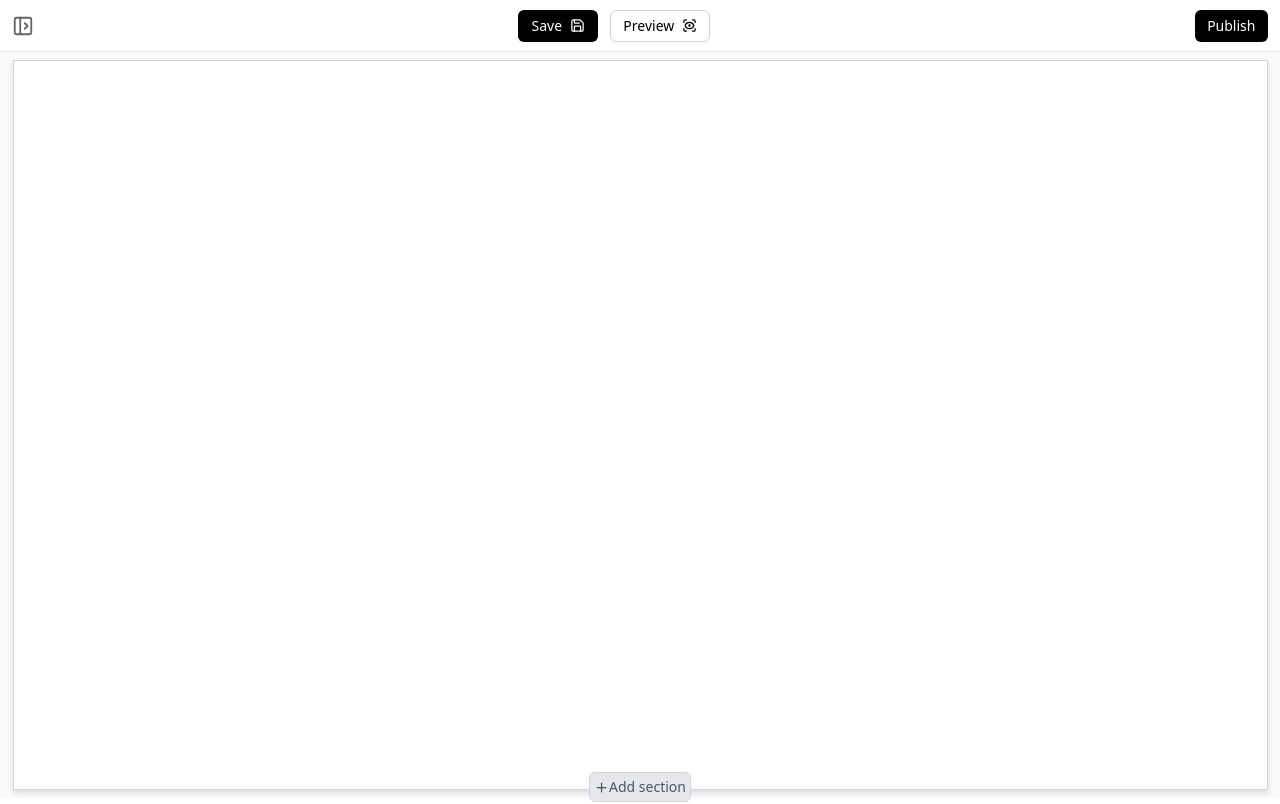
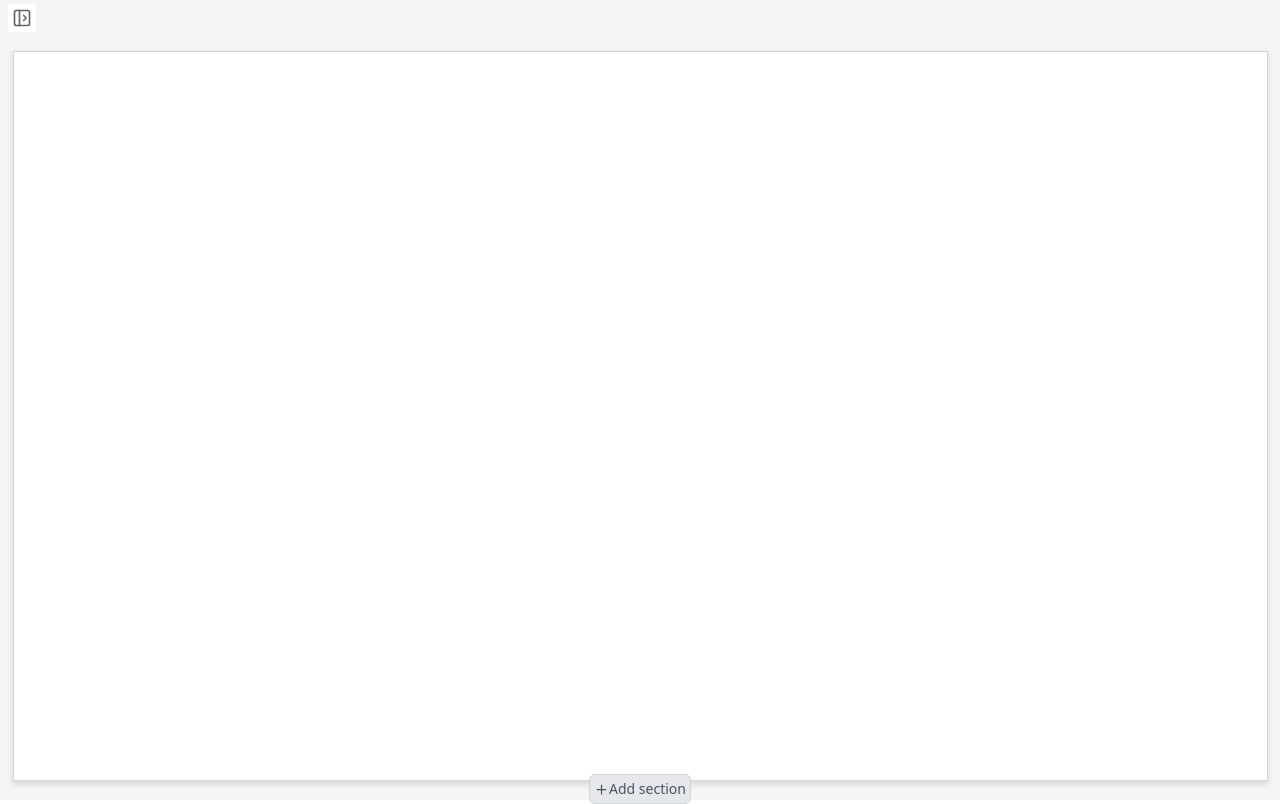
Before and after one commit to Yatik1/nocode, a React (Vite) app: page / in a window 1280 px wide. Built offline with nearby package versions, Linux system fonts and the light colour scheme.

Commit message:
feat: add toggle functionality for sidebar and update layout structure in App component

```diff
--- a/src/App.tsx
+++ b/src/App.tsx
@@ -2,12 +2,12 @@
 import ComponentLibrary from './components/builder/ComponentLibrary';
 import useBuilder from './hooks/useBuilder';
 import Properties from './components/builder/Properties';
-import Navbar from './components/ui/Navbar';
 import { Route, Routes } from 'react-router-dom';
 import Preview from './components/page/Preview';
 import ComponentRenderer from './components/builder/ComponentRenderer';
 import { BuilderContextProps } from './context/BuilderContext';
 import { CanvasType } from './types/types';
+import { PanelLeftOpen } from 'lucide-react';
 
 function App() {
 
@@ -20,13 +20,18 @@ function App() {
 }
 
 function AppLayout() {
-  const { selectedElement, page } = useBuilder() as BuilderContextProps;
+  const { selectedElement, page,setOpen, setSelectedElement} = useBuilder() as BuilderContextProps;
+
+  function onOpen() {
+      setOpen((prev:boolean) => !prev)
+      setSelectedElement(null)
+    }
 
   return (
-    <div className="flex flex-col w-full">
-      <Navbar />
-      <div className="relative min-h-full max-h-full bg-gray-50 flex items-center justify-center">
-        <main className="flex p-2">
+    <div>
+      {/* <Navbar /> */}
+      <div className="relative bg-[#f5f5f5] min-h-[100vh] h-fit flex items-center justify-center">
+        <main className="flex">
           <ComponentLibrary />
           <BuildLayer>
             {page && page.content.length > 0 && page.content.map((canvas: CanvasType) => (
@@ -35,6 +40,12 @@ function AppLayout() {
           </BuildLayer>
         </main>
         {selectedElement && <Properties />}
+
+         <button className='absolute top-1 left-2 flex items-center justify-center cursor-pointer p-1 bg-white border-md' onClick={onOpen}>
+          {/* onClick={onOpen}> */}
+          <PanelLeftOpen stroke="#646464" size={20} />
+        </button>
+
       </div>
     </div>
   );
@@ -42,7 +53,7 @@ function AppLayout() {
 
 function BuildLayer({ children }: { children: React.ReactNode }) {
   return (
-    <section className="flex flex-col gap-2">
+    <section className="flex flex-col pt-10 pb-2">
       {children}
     </section>
   );
```
